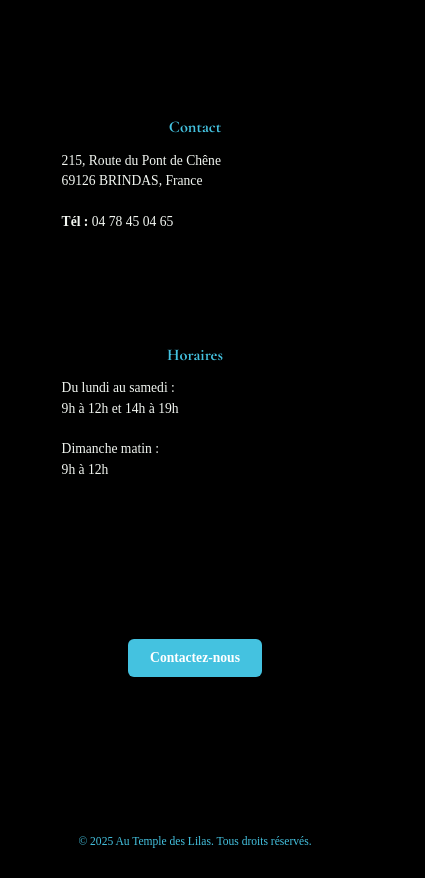
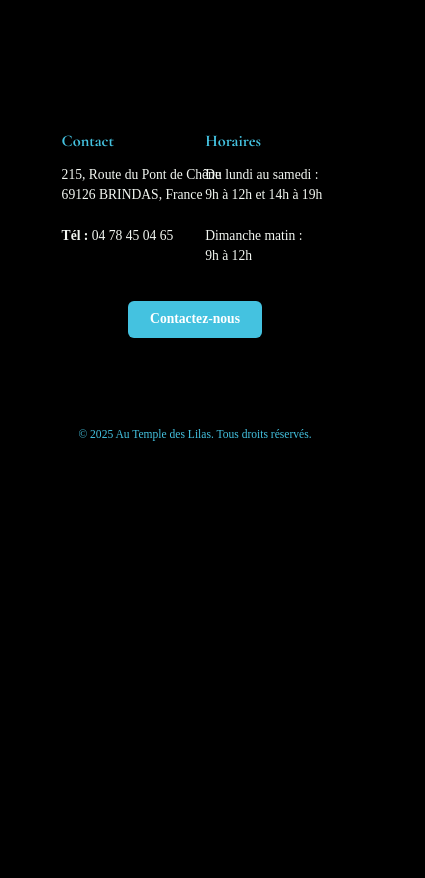
Before and after one commit to Hisok4YEZ/templedeslilas, a plain HTML site: page plantes.html in a window 390 px wide. Shown: the part 3688-4566 px from the top of the page, 425 px wide, since content can reach past the window. After the commit the page ends 4159 px from the top, so only its background shows below. Drawn offline with nearby package versions, Linux system fonts and the light colour scheme.

Commit message:
Update style.css

```diff
--- a/style.css
+++ b/style.css
@@ -1044,8 +1044,7 @@ body {
     }
 
     .plant-block,
-    .engagement-block,
-    .footer-grid {
+    .engagement-block{
         flex-direction: column !important;
         align-items: stretch;
         padding: 1rem;
@@ -1100,10 +1099,7 @@ body {
         grid-template-columns: 1fr;
     }
 
-    .footer-block {
-        max-width: 100%;
-        text-align: center;
-    }
+
 }
 
 @media (max-width: 480px) {
@@ -1231,3 +1227,20 @@ body {
 
     }
 }
+
+
+@media (max-width: 768px) {
+    .footer-grid {
+        display: grid;
+        grid-template-columns: minmax(0, 1fr) minmax(0, 1fr);
+        align-items: flex-start;
+        gap: 1.5rem;
+        text-align: left;
+    }
+
+    .footer-block.center {
+        grid-column: span 2;
+        justify-content: center;
+        text-align: center;
+    }
+}
```
